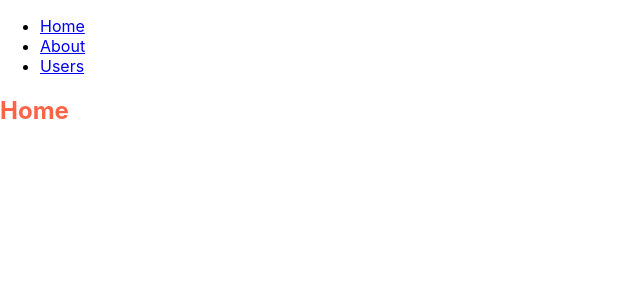
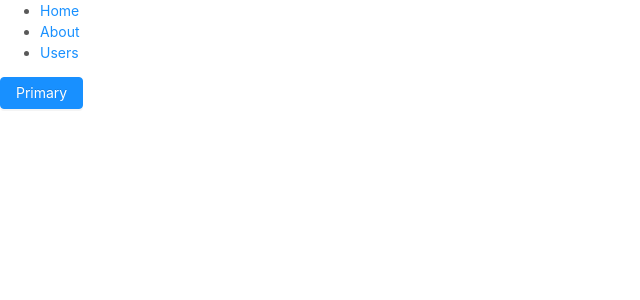
Before and after one commit to CavsZhouyou/Def-Manage-System, a React (Create React App) app: page / in a window 1280 px wide. Shown: the top 300 px of the page, without its empty margins (0-640 px from the left). Built offline with nearby package versions, Linux system fonts and the light colour scheme.

Commit message:
feat: 添加 ant-design

```diff
--- /dev/null
+++ b/config-overrides.js
@@ -0,0 +1,9 @@
+const { override, fixBabelImports } = require('customize-cra');
+
+module.exports = override(
+  fixBabelImports('import', {
+    libraryName: 'antd',
+    libraryDirectory: 'es',
+    style: 'css'
+  })
+);
--- a/src/App.tsx
+++ b/src/App.tsx
@@ -1,6 +1,7 @@
 import React from 'react';
 import { BrowserRouter as Router, Switch, Route, Link } from 'react-router-dom';
-import './App.scss';
+import { Button } from 'antd';
+// import './App.scss';
 
 export default function App() {
   return (
@@ -39,7 +40,11 @@ export default function App() {
 }
 
 function Home() {
-  return <h2 className="title">Home</h2>;
+  return (
+    // <h2 className="title">
+    <Button type="primary">Primary</Button>
+    // </h2>
+  );
 }
 
 function About() {
```
Also changed, not shown: package.json (+14 -1 lines), 1 other file (tests, documents, lock files or other folders).
